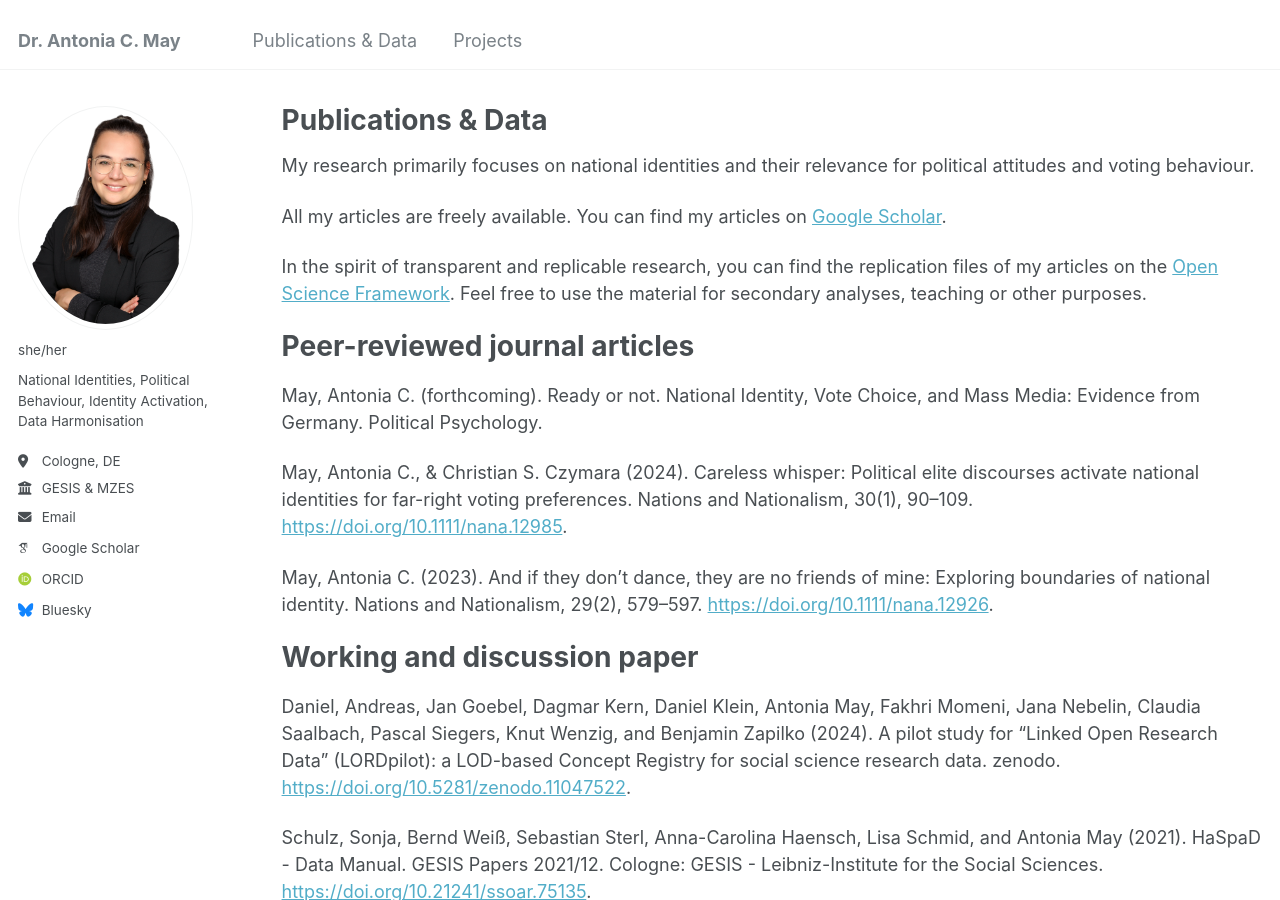
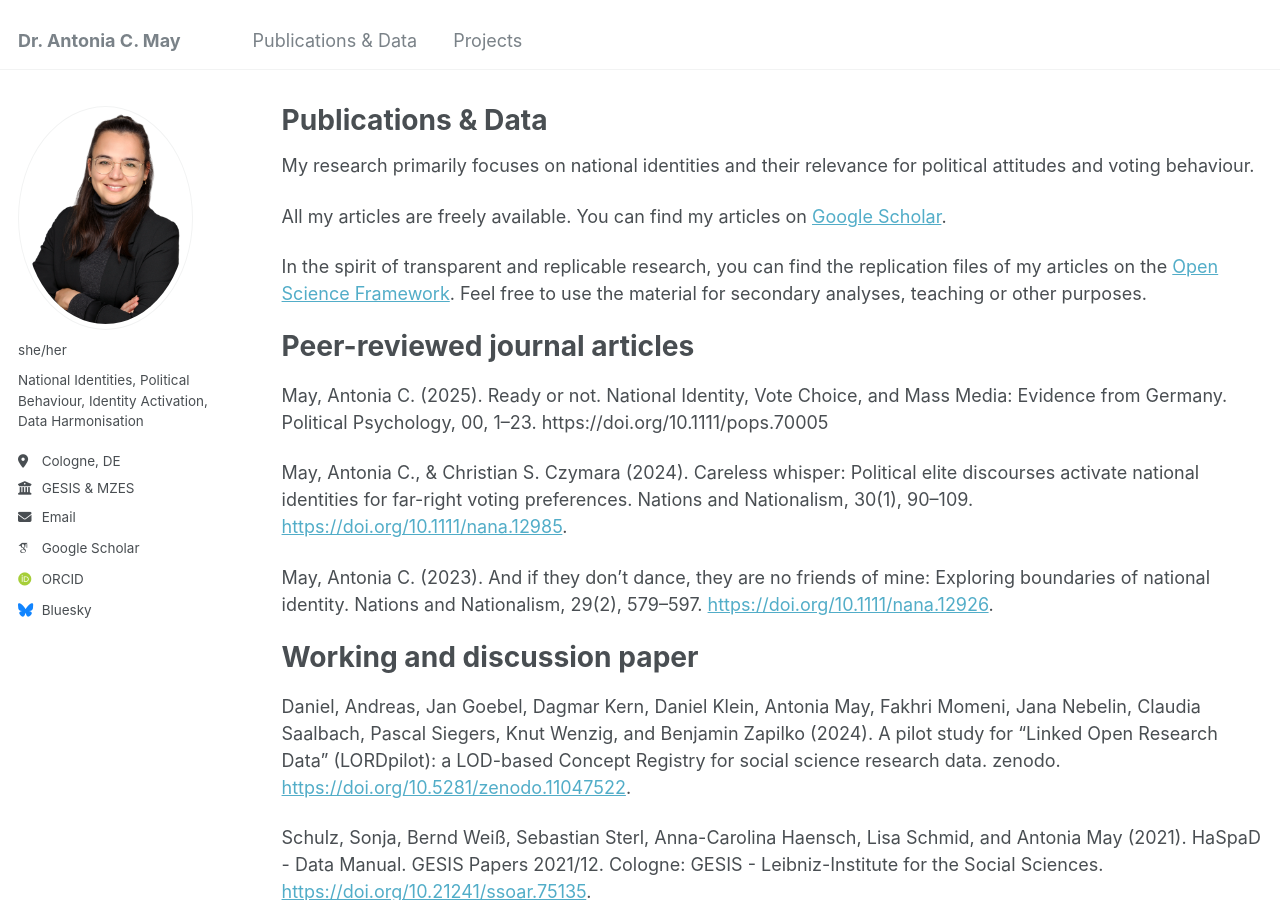
Before and after one commit to mayantonia/mayantonia.github.io, a Jekyll site: the page built from _pages/publications.md, in a window 1280 px wide and 900 px high. Built offline with Jekyll 4.4.1, drawn with Linux system fonts in a browser that asks for light colours; some web fonts are replaced.

Commit message:
Update publications.md

```diff
--- a/_pages/publications.md
+++ b/_pages/publications.md
@@ -14,7 +14,7 @@ In the spirit of transparent and replicable research, you can find the replicati
 Peer-reviewed journal articles
 ======
 
- May, Antonia C. (forthcoming). Ready or not. National Identity, Vote Choice, and Mass Media: Evidence from Germany. Political Psychology.
+ May, Antonia C. (2025). Ready or not. National Identity, Vote Choice, and Mass Media: Evidence from Germany. Political Psychology, 00, 1–23. https://doi.org/10.1111/pops.70005
 
  May, Antonia C., & Christian S. Czymara (2024). Careless whisper: Political elite discourses activate national identities for far-right voting preferences. Nations and Nationalism, 30(1), 90–109. [https://doi.org/10.1111/nana.12985](https://doi.org/10.1111/nana.12985).
 
```
